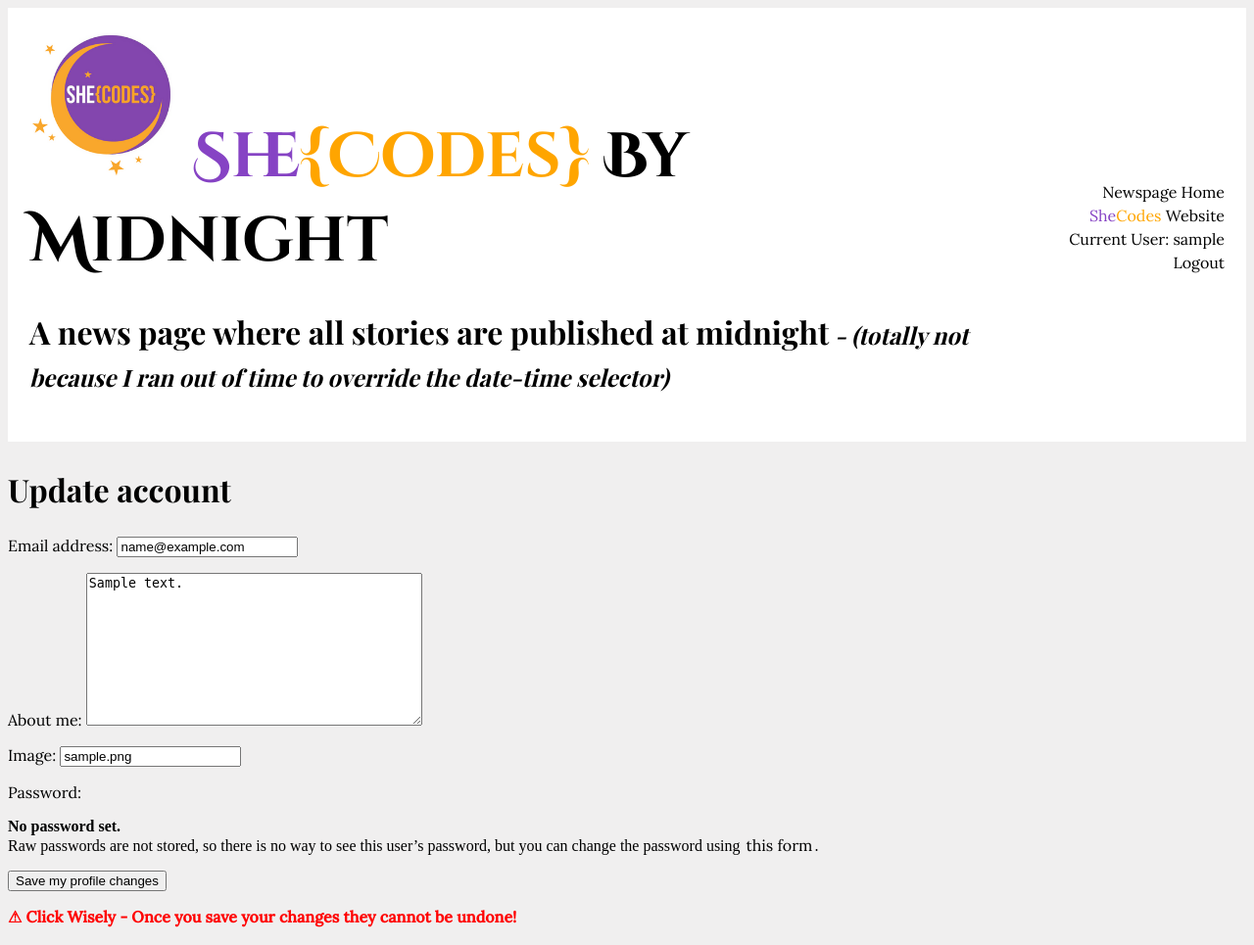
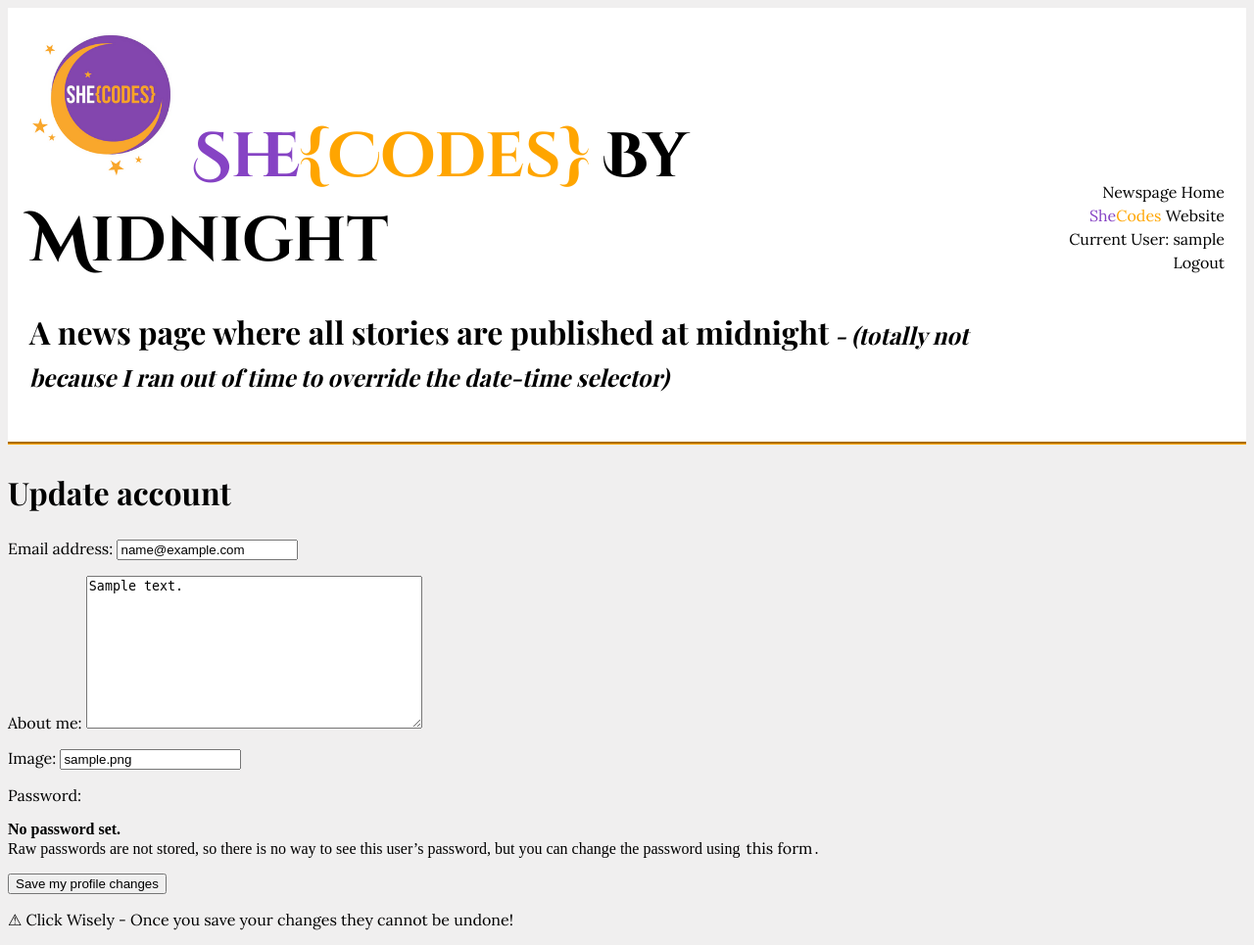
Before and after one commit to SheCodesAus/she-codes-django-news-project-ishajazmine, a Django app: page /users/1/update in a window 1280 px wide. Shown: the whole page at 98% size. Run offline with Django 4.2, Linux system fonts and the light colour scheme; a user stored in the database is signed in; tables that the repository leaves empty hold one stand-in row (values such as "Sample post"); parts of the project's set-up code (start-up, migrations or seed data) failed here and were passed over; some web fonts are replaced.

Commit message:
20022022 - css
5:51pm updates

```diff
--- a/she_codes_news/static/styles.css
+++ b/she_codes_news/static/styles.css
@@ -51,7 +51,7 @@ h3 {
 }
 
 .header_container{
-
+    border-bottom: orange groove;
 }
 
 nav {
@@ -103,9 +103,15 @@ a:hover{
     font-size: larger;
 }
 
-a:active{
-    background-color: #ffa500;
+.nav a:active{
+    /* background-color: #ffa500; */
+    background-color: none;
 }
+
+header a:active{
+    background-color: none;
+}
+
 
 .edit_del_container{
     display: inline-block;
@@ -118,7 +124,8 @@ a:active{
     color: orange;
 }
 
-.update_warning{
+/* warning for confirming deletion and profile edits */
+/* .update_warning{
     color: rgb(255, 0, 0);
     font-weight:bold;
-}
+} */
--- a/she_codes_news/templates/base.html
+++ b/she_codes_news/templates/base.html
@@ -13,7 +13,7 @@
     </head>
 
     <body>
-        <header>
+        <header class="header_container">
             <div id="header-text">
                 <a id="header-link" href="{% url 'news:index' %}">
                     <h1><img style="width:150px; display:inline-block;" src="/static/news/images/Shecodesbymidnight.png" alt="shecodes logo">
--- a/she_codes_news/users/templates/users/updateProfile.html
+++ b/she_codes_news/users/templates/users/updateProfile.html
@@ -7,6 +7,6 @@
     {{ form.as_p }}
     <button type="submit">Save my profile changes</button>
     <br/>
-    <p class="update_warning"> &#9888; Click Wisely - Once you save your changes they cannot be undone!</p>
+    <p class=""> &#9888; Click Wisely - Once you save your changes they cannot be undone!</p>
 </form>
 {% endblock %}
```
